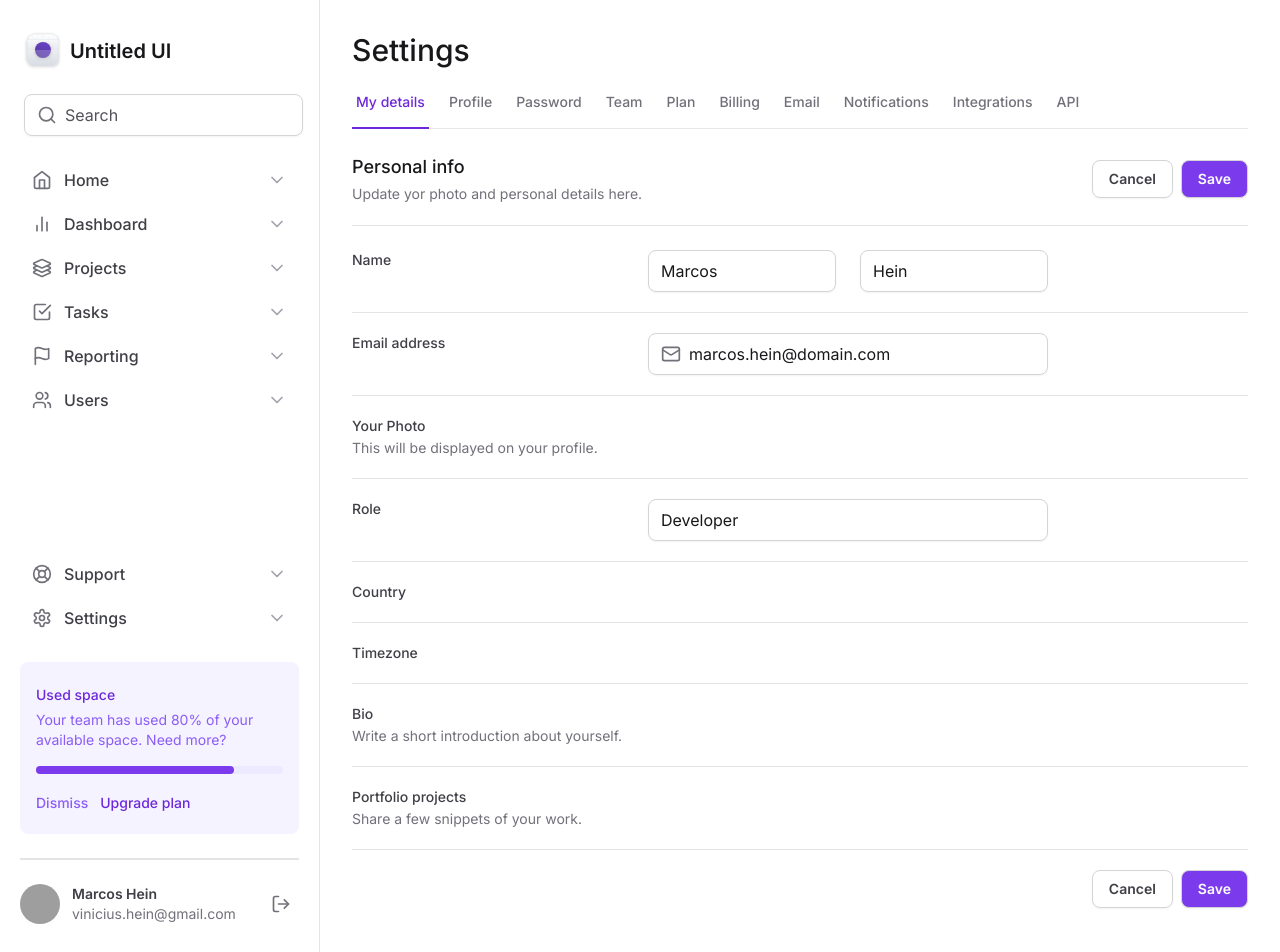
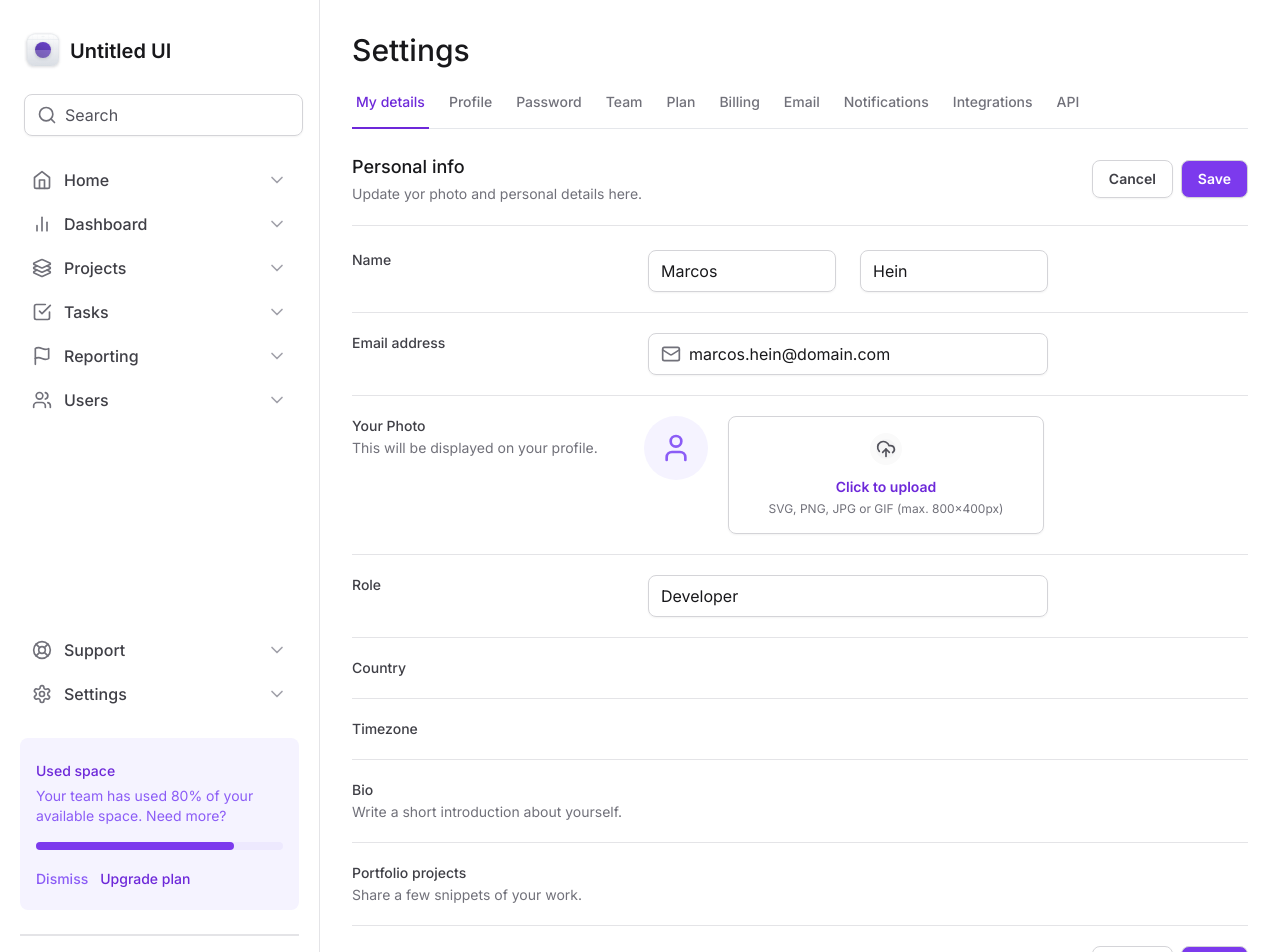
Before and after one commit to marcos-hein/tailwind-next, a Next.js app: page / in a window 1280 px wide. Shown: the top 952 px of the page. Built offline with nearby package versions, Linux system fonts and the light colour scheme; grey boxes are pictures that could not be loaded.

Commit message:
feat: upload avatar

```diff
--- a/src/app/page.tsx
+++ b/src/app/page.tsx
@@ -1,4 +1,4 @@
-import { Mail } from 'lucide-react'
+import { Mail, UploadCloud, User } from 'lucide-react'
 import { Input } from '../components/Input'
 import { SettingsTabs } from '../components/SettingsTabs'
 
@@ -38,7 +38,7 @@
           id="settings"
           className="mt-6 flex w-full flex-col gap-5 divide-y divide-zinc-200"
         >
-          <div className="grid-cols-form grid gap-3">
+          <div className="grid grid-cols-form gap-3">
             <label
               htmlFor="firstName"
               className="text-sm font-medium text-zinc-700"
@@ -56,7 +56,7 @@
             </div>
           </div>
 
-          <div className="grid-cols-form grid gap-3 pt-5">
+          <div className="grid grid-cols-form gap-3 pt-5">
             <label
               htmlFor="email"
               className="text-sm font-medium text-zinc-700"
@@ -75,9 +75,9 @@
             </Input.Root>
           </div>
 
-          <div className="grid-cols-form grid gap-3 pt-5">
+          <div className="grid grid-cols-form gap-3 pt-5">
             <label
-              htmlFor="email"
+              htmlFor="photo"
               className="text-sm font-medium text-zinc-700"
             >
               Your Photo
@@ -85,10 +85,36 @@
                 This will be displayed on your profile.
               </span>
             </label>
-            <div></div>
+            <div className="flex items-start gap-5">
+              <div className="flex h-16 w-16 items-center justify-center rounded-full bg-violet-50">
+                <User className="h-8 w-8 text-violet-500" />
+              </div>
+
+              <label
+                htmlFor="photo"
+                className="hover:bg-violet-25 group flex flex-1 cursor-pointer flex-col items-center gap-3 rounded-lg border border-zinc-300 px-6 py-4 text-center text-zinc-500 shadow-sm hover:border-violet-200 hover:text-violet-500"
+              >
+                <div className="border-6 rounded-full border-zinc-50 bg-zinc-100 group-hover:border-violet-50 group-hover:bg-violet-100">
+                  <UploadCloud className="h-5 w-5 text-zinc-600 group-hover:text-violet-600" />
+                </div>
+
+                <div className="flex flex-col items-center gap-1">
+                  <span className="text-sm">
+                    <span className="font-semibold text-violet-700">
+                      Click to upload
+                    </span>
+                  </span>{' '}
+                  <span className="text-xs">
+                    SVG, PNG, JPG or GIF (max. 800x400px)
+                  </span>
+                </div>
+              </label>
+
+              <input type="file" id="photo" className="sr-only" />
+            </div>
           </div>
 
-          <div className="grid-cols-form grid gap-3 pt-5">
+          <div className="grid grid-cols-form gap-3 pt-5">
             <label htmlFor="role" className="text-sm font-medium text-zinc-700">
               Role
             </label>
@@ -97,7 +123,7 @@
             </Input.Root>
           </div>
 
-          <div className="grid-cols-form grid gap-3 pt-5">
+          <div className="grid grid-cols-form gap-3 pt-5">
             <label
               htmlFor="country"
               className="text-sm font-medium text-zinc-700"
@@ -107,7 +133,7 @@
             <div></div>
           </div>
 
-          <div className="grid-cols-form grid gap-3 pt-5">
+          <div className="grid grid-cols-form gap-3 pt-5">
             <label
               htmlFor="timezone"
               className="text-sm font-medium text-zinc-700"
@@ -117,7 +143,7 @@
             <div></div>
           </div>
 
-          <div className="grid-cols-form grid gap-3 pt-5">
+          <div className="grid grid-cols-form gap-3 pt-5">
             <label htmlFor="bio" className="text-sm font-medium text-zinc-700">
               Bio
               <span className="mt-0.5 block text-sm font-normal text-zinc-500">
@@ -127,7 +153,7 @@
             <div></div>
           </div>
 
-          <div className="grid-cols-form grid gap-3 pt-5">
+          <div className="grid grid-cols-form gap-3 pt-5">
             <label
               htmlFor="projects"
               className="text-sm font-medium text-zinc-700"
--- a/tailwind.config.ts
+++ b/tailwind.config.ts
@@ -10,11 +10,21 @@
         form: 'minmax(7.5rem, 17.5rem) minmax(25rem, 1fr) minmax(0, 15rem)',
       },
 
+      borderWidth: {
+        6: '6px',
+      },
+
       colors: {
-        diego: "#8257e6",
+        violet: {
+          25: '#fcfaff'
+        },
+      },
+
+      maxWidth: {
+        app: '700px',
       },
     },
   },
   plugins: [],
-};
+}
 export default config;
```
